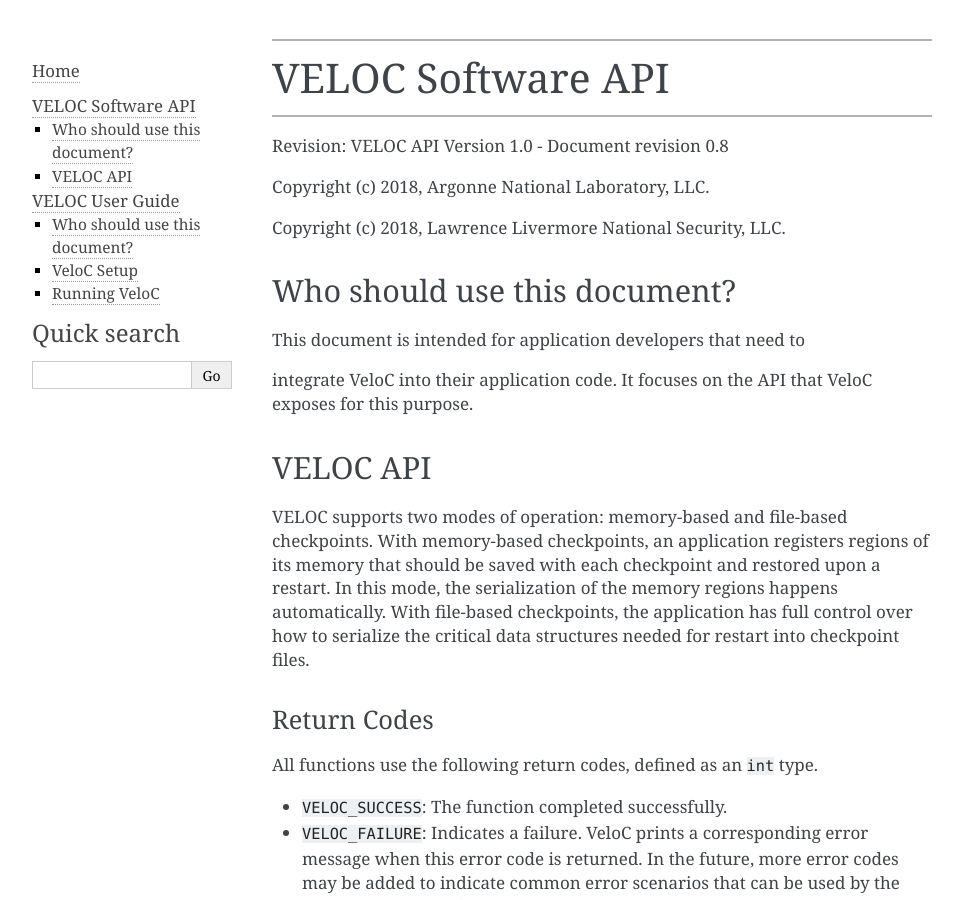
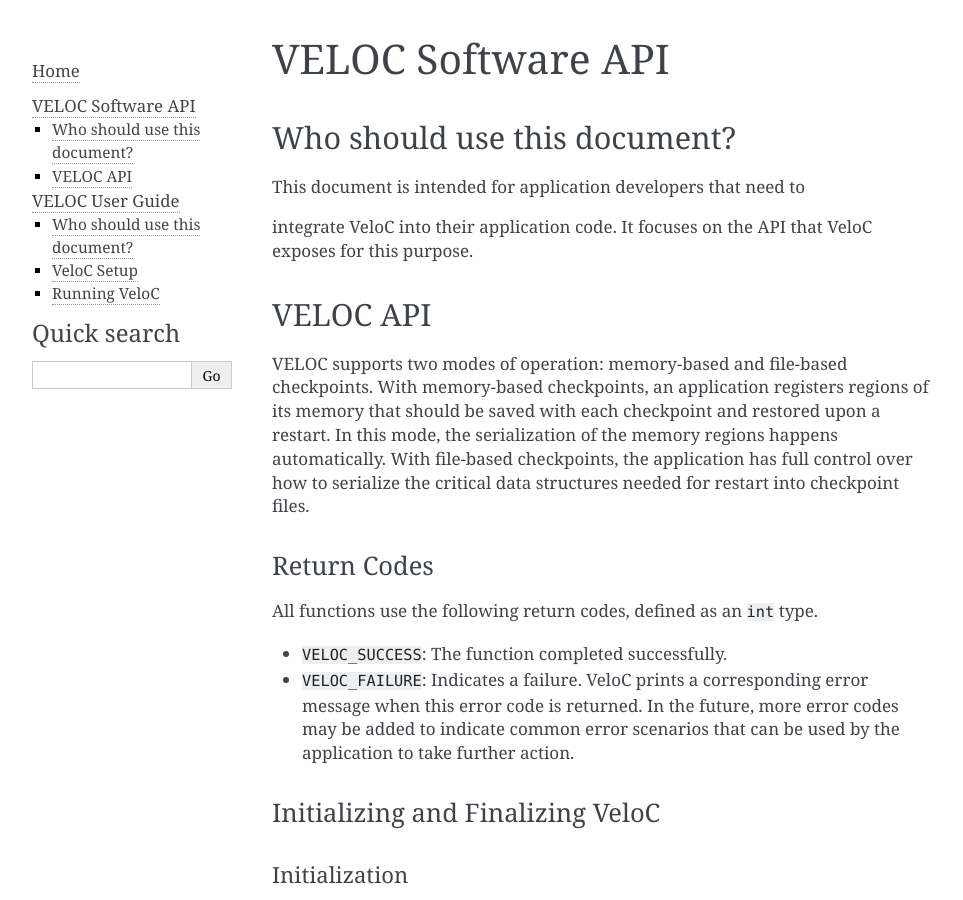
Before and after one commit to ECP-VeloC/VELOC, a Sphinx documentation site: the page built from docs/api.rst, in a window 1280 px wide and 900 px high. Shown: the whole window, without its empty margins (148-1111 px from the left). Built offline with Sphinx 7.4.7, drawn with Linux system fonts in a browser that asks for light colours; pages that are not in the unit, such as notebooks, are missing from menus.

Commit message:
Update api.rst

```diff
--- a/docs/api.rst
+++ b/docs/api.rst
@@ -1,67 +1,5 @@
-.. raw:: latex
-
-   \vspace*{1.0in}
-
-.. raw:: html
-
-   <div style="color: gray">
-
---------------
-
-.. raw:: html
-
-   </div>
-
 VELOC Software API
 ==================
-
-.. raw:: html
-
-   <div style="color: gray">
-
---------------
-
-.. raw:: html
-
-   </div>
-
-.. raw:: latex
-
-   \vspace*{10.0ex}
-
-.. raw:: latex
-
-   \Large
-
-.. raw:: latex
-
-   \vspace*{2.0ex}
-
-Revision: VELOC API Version 1.0 - Document revision 0.8
-
-Copyright (c) 2018, Argonne National Laboratory, LLC.
-
-Copyright (c) 2018, Lawrence Livermore National Security, LLC.
-
-.. raw:: latex
-
-   \normalsize
-
-.. raw:: latex
-
-   \setcounter{page}{0}
-
-.. raw:: latex
-
-   \thispagestyle{empty}
-
-.. raw:: latex
-
-   \newpage
-
-.. raw:: latex
-
-   \tableofcontents
 
 .. _ch:audience:
 
```
